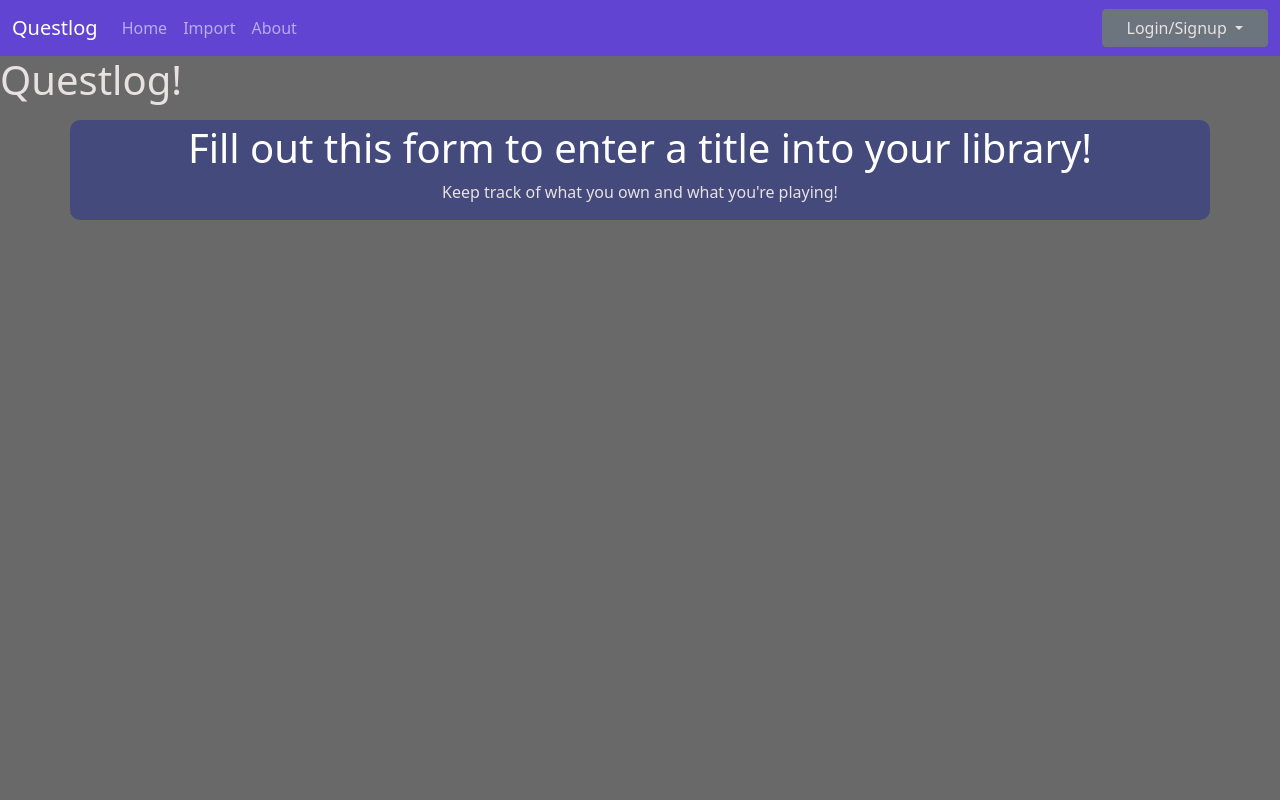
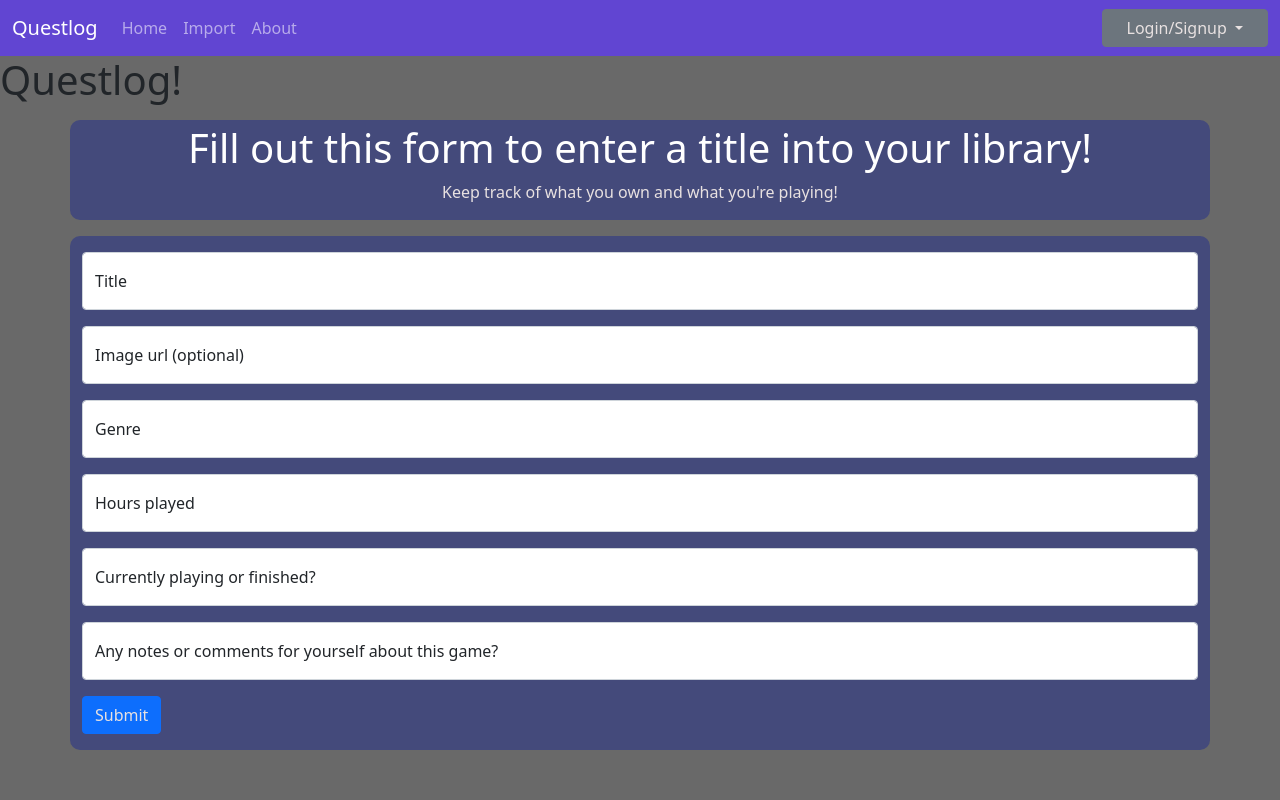
Before and after one commit to DGibson13/CSCI4170-WebApps-DGibson-EFisher, a Flask app: template Final-Project/questlog/templates/import.html in a window 1280 px wide. Run offline with Flask 2, Linux system fonts and the light colour scheme; the template is opened without the code that fills it, so the values that code supplies are empty; parts of the project's set-up code (start-up, migrations or seed data) failed here and were passed over; some libraries are stand-ins or nearby versions.

Commit message:
update styles, make library input form

```diff
--- a/Final-Project/questlog/static/styles.css
+++ b/Final-Project/questlog/static/styles.css
@@ -1,6 +1,6 @@
 body {
     background: #696969; /* nice-gray: Background */
-    color:      #E8E1E1;
+    /*color:      #E8E1E1;*/
 }
 
 .navbar {
@@ -19,7 +19,10 @@ a, .btn {
     color: #E8E1E1; /*White: Text*/
 }
 
-.box {
+.box, .form-box {
     background-color: #444A7B;
     border-radius: 10px;
 }
+.box {
+    color:      #E8E1E1;
+}
--- a/Final-Project/questlog/templates/import.html
+++ b/Final-Project/questlog/templates/import.html
@@ -9,4 +9,33 @@
         </p>
     </div>
 </div>
+<div class="container mt-3 form-box">
+    <form class="py-3">
+        <div class="form-floating mb-3">
+            <input type="text" class="form-control" id="titleInput" placeholder="empty">
+            <label for="titleInput">Title</label>
+        </div>
+        <div class="form-floating mb-3">
+            <input type="text" class="form-control" id="imageURLInput" placeholder="empty">
+            <label for="imageURLInput">Image url (optional)</label>
+        </div>
+        <div class="form-floating mb-3">
+            <input type="text" class="form-control" id="genreInput" placeholder="empty">
+            <label for="genreInput">Genre</label>
+        </div>
+        <div class="form-floating mb-3">
+            <input type="text" class="form-control" id="hoursInput" placeholder="empty">
+            <label for="hoursInput">Hours played</label>
+        </div>
+        <div class="form-floating mb-3">
+            <input type="text" class="form-control" id="playingInput" placeholder="empty">
+            <label for="playingInput">Currently playing or finished?</label>
+        </div>
+        <div class="form-floating mb-3">
+            <input type="text" class="form-control" id="notesInput" placeholder="empty">
+            <label for="notesInput">Any notes or comments for yourself about this game?</label>
+        </div>
+        <input class="btn btn-primary" type="submit" value="Submit">
+    </form>
+</div>
 {% endblock %}
```
